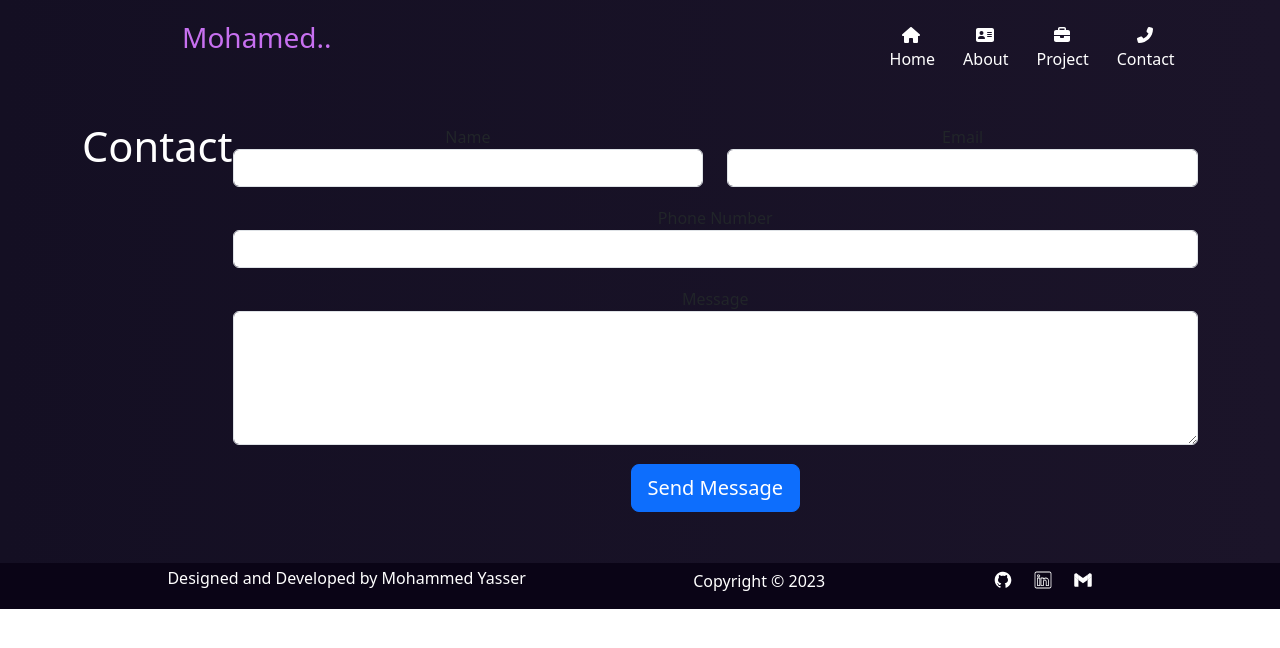
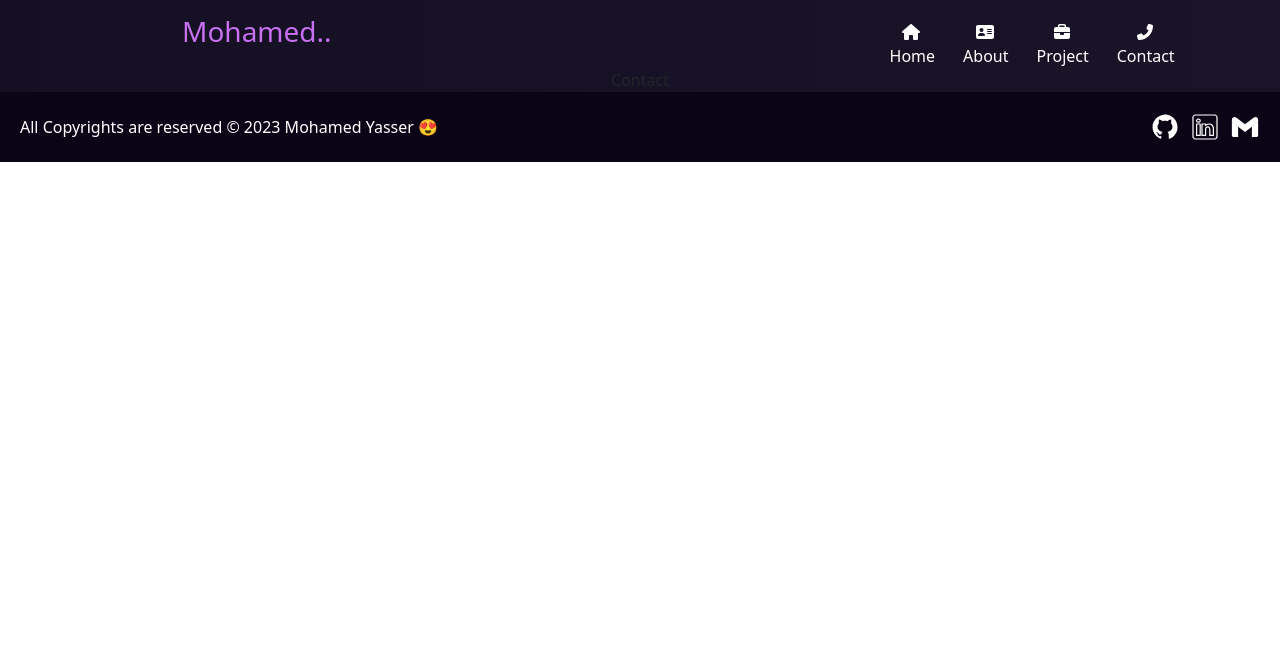
Before and after one commit to Mhmdyasser33/portfolio-using-react, a React (Create React App) app: page /contact in a window 1280 px wide. Shown: the top 648 px of the page. Built offline with nearby package versions, Linux system fonts and the light colour scheme.

Commit message:
add some hanges to footer and anothercomponent

```diff
--- a/src/Components/Contact/Contact.css
+++ /dev/null
@@ -1,47 +0,0 @@
-/* ContactForm.css */
-
-.contact-form-container {
-    max-width: 400px;
-    margin: 0 auto;
-    padding: 20px;
-    border: 1px solid #ccc;
-    border-radius: 5px;
-  }
-
-  .contact-form h2 {
-    text-align: center;
-  }
-
-  .contact-form {
-    display: flex;
-    flex-direction: column;
-  }
-
-  .form-group {
-    margin-bottom: 15px;
-  }
-
-  label {
-    font-weight: bold;
-  }
-
-  input,
-  textarea {
-    padding: 8px;
-    border: 1px solid #ccc;
-    border-radius: 3px;
-    width: 100%;
-  }
-
-  button {
-    padding: 10px;
-    background-color: #007bff;
-    color: #fff;
-    border: none;
-    border-radius: 3px;
-    cursor: pointer;
-  }
-
-  button:hover {
-    background-color: #0056b3;
-  }
--- a/src/Components/Contact/Contact.js
+++ b/src/Components/Contact/Contact.js
@@ -1,70 +1,9 @@
-import React from 'react';
+import React from 'react'
 
 const Contact = () => {
   return (
-    <section data-aos="zoom-in" className="section_contact" id="Contact">
-      <div className="container py-5">
-        <h1 className="text-center mb-4" style={{textAlign : "center"}}>Contact</h1>
-        <form method="post">
-          <div className="row">
-            <div className="col-md-6 mb-3">
-              <div className="form-group">
-                <label htmlFor="name">Name</label>
-                <input
-                  type="text"
-                  className="form-control"
-                  id="name"
-                  name="name"
-                  required
-                />
-              </div>
-            </div>
-            <div className="col-md-6 mb-3">
-              <div className="form-group">
-                <label htmlFor="email">Email</label>
-                <input
-                  type="email"
-                  className="form-control"
-                  id="email"
-                  name="email"
-                  required
-                />
-              </div>
-            </div>
-            <div className="col-md-12 mb-3">
-              <div className="form-group">
-                <label htmlFor="phone">Phone Number</label>
-                <input
-                  type="text"
-                  className="form-control"
-                  id="phone"
-                  name="phone"
-                  required
-                />
-              </div>
-            </div>
-            <div className="col-md-12 mb-3">
-              <div className="form-group">
-                <label htmlFor="message">Message</label>
-                <textarea
-                  className="form-control"
-                  id="message"
-                  name="message"
-                  rows="5"
-                  required
-                ></textarea>
-              </div>
-            </div>
-          </div>
-          <div className="text-center">
-            <button type="submit" className="btn btn-primary btn-lg">
-              Send Message
-            </button>
-          </div>
-        </form>
-      </div>
-    </section>
-  );
-};
+    <div>Contact</div>
+  )
+}
 
-export default Contact;
+export default Contact
--- a/src/Components/Footer/Footer.css
+++ b/src/Components/Footer/Footer.css
@@ -1,17 +1,30 @@
-.footer{
-    background: #0a0416;
+/* Footer.css */
+.footer {
     display: flex;
-   justify-content: space-evenly ;
-   color : #ffffff;
+    justify-content: space-between;
+    align-items: center;
+    padding: 20px;
+    background-color: #0a0416;
+    color: #fff;
+  }
 
-}
+  .footer p {
+    margin: 0;
+  }
 
-.footer .contact-links a img {
-    height: 20px;
-    margin-right: 20px;
-    color : #ffffff;
-}
+  .contact-links {
+    display: flex;
+  }
 
-.footer p , div{
-    margin-top: 3px;
-}
+  .contact-links a {
+    margin-right: 10px;
+  }
+
+  .contact-links img {
+    width: 30px;
+    height: 30px;
+  }
+
+  .contact-links a:last-child {
+    margin-right: 0;
+  }
--- a/src/Components/Footer/Footer.js
+++ b/src/Components/Footer/Footer.js
@@ -7,11 +7,8 @@ import './Footer.css'
 const Footer = () => {
   return (
     <div className='footer'>
-     <p>
-     Designed and Developed by Mohammed Yasser
-     </p>
      <div className='copyright'>
-      <p>Copyright © 2023 </p>
+     <p>All Copyrights are reserved © 2023 Mohamed Yasser &#128525;</p>
      </div>
      <div className='contact-links'>
         <Link to="https://github.com/Mhmdyasser33">
--- a/src/Components/Project/Projects.css
+++ b/src/Components/Project/Projects.css
@@ -1,11 +1,14 @@
 .project-container{
  padding-bottom: 50px ;
+}
+
+.project-container h5{
+    margin-top: 10px;
 }
 
 .project-container h4{
     font-weight: bold ;
     padding-top : 10px ;
-
 }
 
 .project-container h1{
```
Also changed, not shown: src/Components/Navbar/Navbar.css (line endings or trailing spaces).
